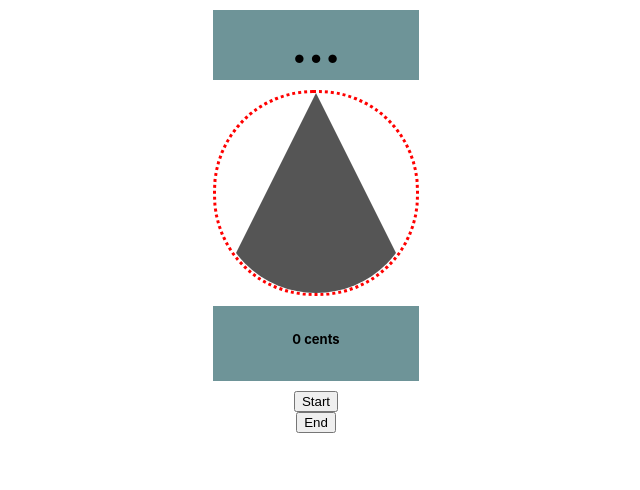
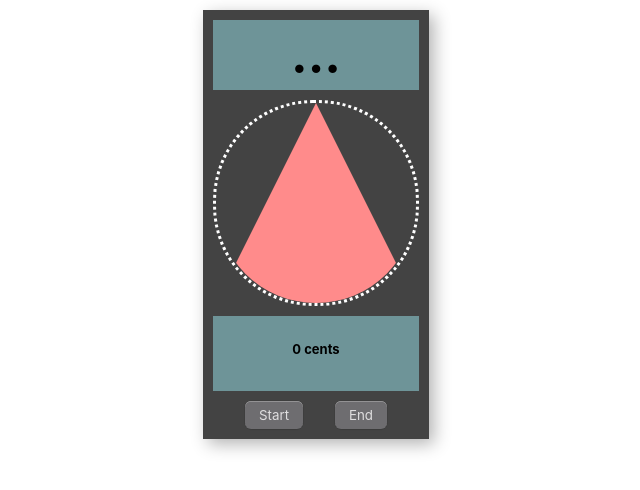
Before and after one commit to alexsacchetti/guitar-tuner, a React (Create React App) app: page / in a window 1280 px wide. Shown: the top 490 px of the page, without its empty margins (324-964 px from the left). Built offline with nearby package versions, Linux system fonts and the light colour scheme; the HTML template or start-up script is replaced by a standard one.

Commit message:
Styling improved - color, button spacing

```diff
--- a/src/App.css
+++ b/src/App.css
@@ -6,12 +6,18 @@
 }
 
 .container {
+  padding-bottom: 10px;
+  padding-left: 10px;
+  padding-right: 10px;
+  margin-top: 10px;
+  background-color: rgb(67, 67, 67);
   display: flex;
   flex-direction: column;
   align-items: center;
   align-content: center;
   width: fit-content;
-  box-shadow: grey;
+  /* border: 3px dotted red; */
+  box-shadow: 0.3em 0.3em 1em rgba(0, 0, 0, 0.3);
 }
 
 /* .audio {
@@ -52,21 +58,44 @@
   justify-content: center;
   border-radius: 100px;
   border-style: dotted;
-  border-color: red;
+  border-color: rgb(255, 255, 255);
 }
-.animate-tuner {
-  width: 200px;
-  height: 200px;
-  border-radius: 20px;
-  border: 3px dotted red;
-  pointer-events: none;
-}
+
 .triangle-up {
   width: 0;
   height: 0;
   border-left: 100px solid transparent;
   border-right: 100px solid transparent;
-  border-bottom: 200px solid #555;
+  border-bottom: 200px solid rgb(255, 139, 139);
   border-bottom-right-radius: 120px;
   border-bottom-left-radius: 120px;
 }
+.button-container {
+  display: flex;
+  justify-content: space-evenly;
+  width: 100%;
+}
+
+.button {
+  display: flex;
+  flex-direction: column;
+  align-items: center;
+  padding: 6px 14px;
+  font-family: -apple-system, BlinkMacSystemFont, 'Roboto', sans-serif;
+  border-radius: 6px;
+  border: none;
+
+  background: #6e6d70;
+  box-shadow: 0px 0.5px 1px rgba(0, 0, 0, 0.1), inset 0px 0.5px 0.5px rgba(255, 255, 255, 0.5),
+    0px 0px 0px 0.5px rgba(0, 0, 0, 0.12);
+  color: #dfdedf;
+  user-select: none;
+  -webkit-user-select: none;
+  touch-action: manipulation;
+}
+
+.button:focus {
+  box-shadow: inset 0px 0.8px 0px -0.25px rgba(255, 255, 255, 0.2), 0px 0.5px 1px rgba(0, 0, 0, 0.1),
+    0px 0px 0px 3.5px rgba(58, 108, 217, 0.5);
+  outline: 0;
+}
--- a/src/components/Tuner.tsx
+++ b/src/components/Tuner.tsx
@@ -78,12 +78,14 @@ const Tune: React.FC<{}> = (props) => {
             {displayCents} cents <br></br>
             {isTune}
           </div>
-          <button type="button" onClick={initAudioStream}>
-            Start
-          </button>
-          <button type="button" onClick={endAudioStream}>
-            End
-          </button>
+          <div className="button-container">
+            <button className="button" type="button" onClick={initAudioStream}>
+              Start
+            </button>
+            <button className="button" type="button" onClick={endAudioStream}>
+              End
+            </button>
+          </div>
         </div>
       </div>
     </div>
```
